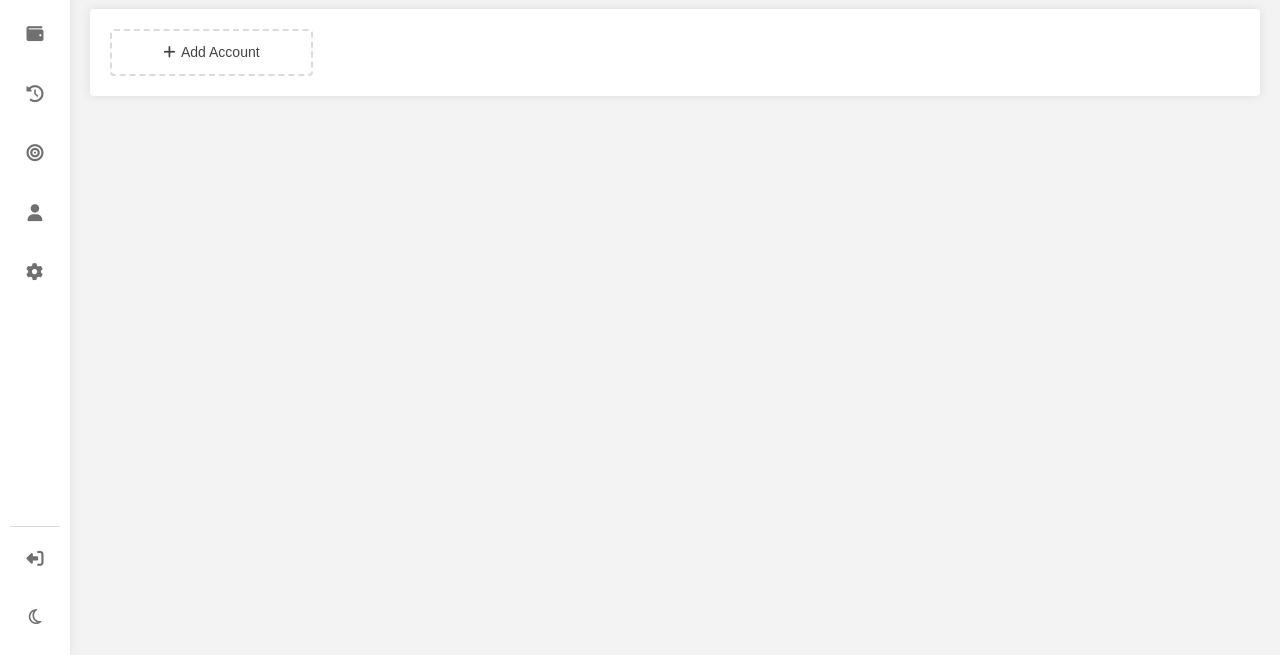
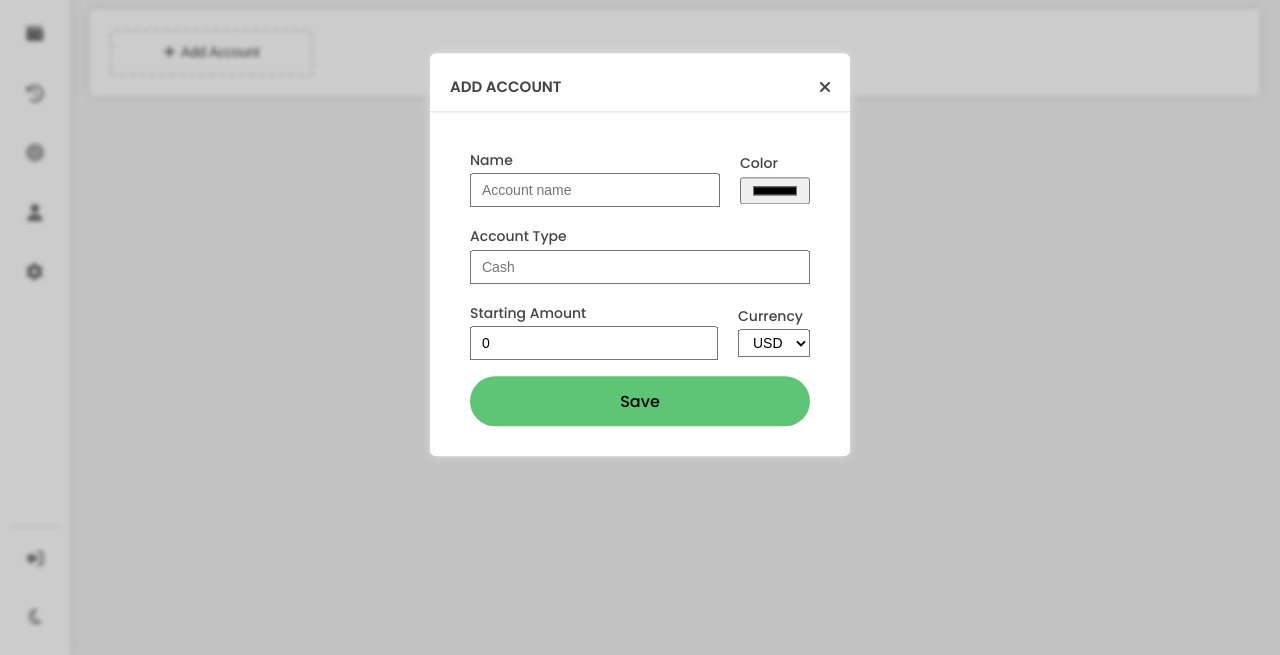
Before and after one commit to KiyomiDev/walleter, a website: page src/dashboard.pug in a window 1280 px wide. Both pictures are taken after a click on the button "Add Account". Shown: the part 145-800 px from the top of the page. Drawn offline with nearby package versions, Linux system fonts and the light colour scheme; files that its build step writes are made by us from their sources; files whose address does not match are found by name.

Commit message:
Display account creation form on clicking add account

```diff
--- a/src/dashboard.pug
+++ b/src/dashboard.pug
@@ -16,3 +16,4 @@ html(lang="en")
               span Add Account
         include components/account-modal
     script(src="js/general.js")
+    script(src="js/add-account.js")
--- /dev/null
+++ b/src/js/add-account.js
@@ -0,0 +1,14 @@
+const addAccountBtn = document.querySelector('.add__account-btn');
+const accountModal = document.querySelector('.account__modal');
+const accountModalTitle = document.querySelector('.account__modal .title');
+const overlay = document.querySelector('.overlay');
+
+// Display modal function
+const openModal = _ => {
+  accountModalTitle.innerText = 'add account';
+  accountModal.classList.remove('hide-2');
+  overlay.classList.remove('hide-2');
+};
+
+// Display the add account form when clicking on the add account button
+addAccountBtn.addEventListener('click', openModal);
```
Also changed, not shown: dist/dashboard.html, dist/js/add-account.js (added).
